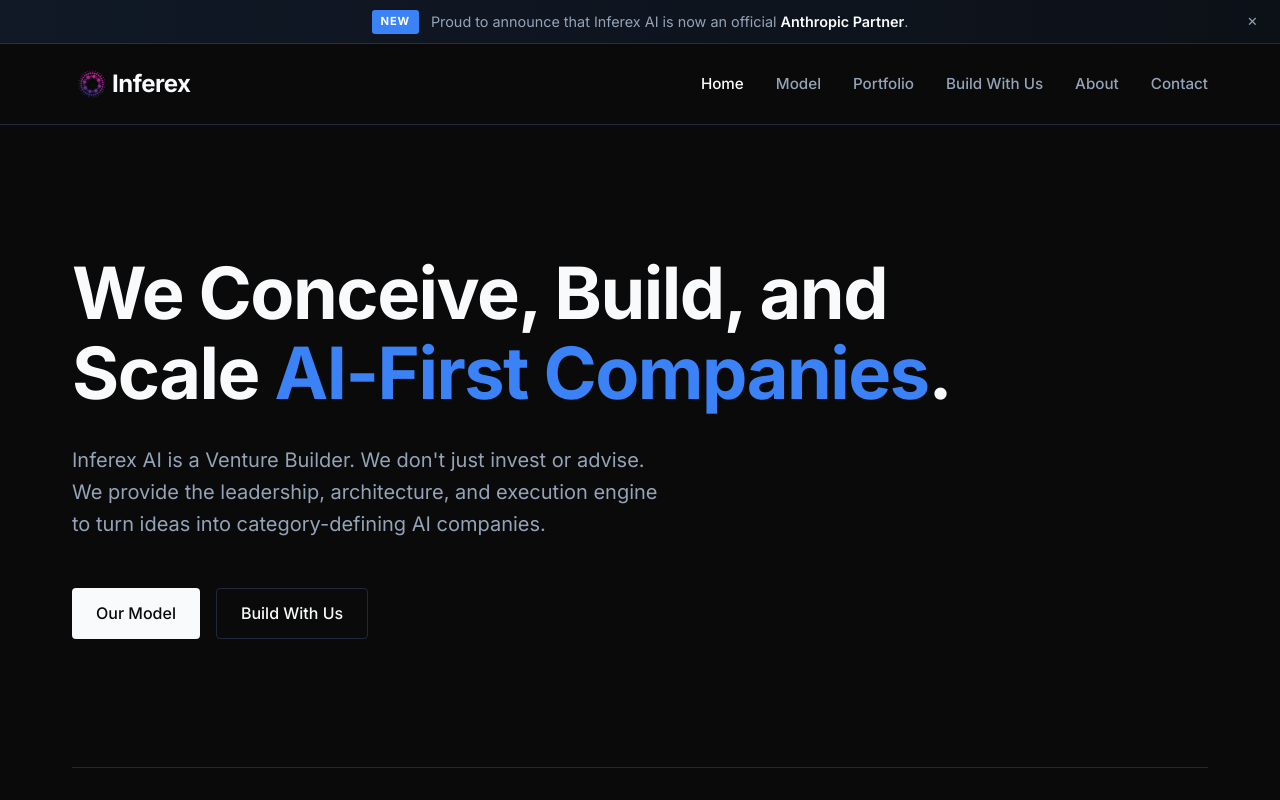
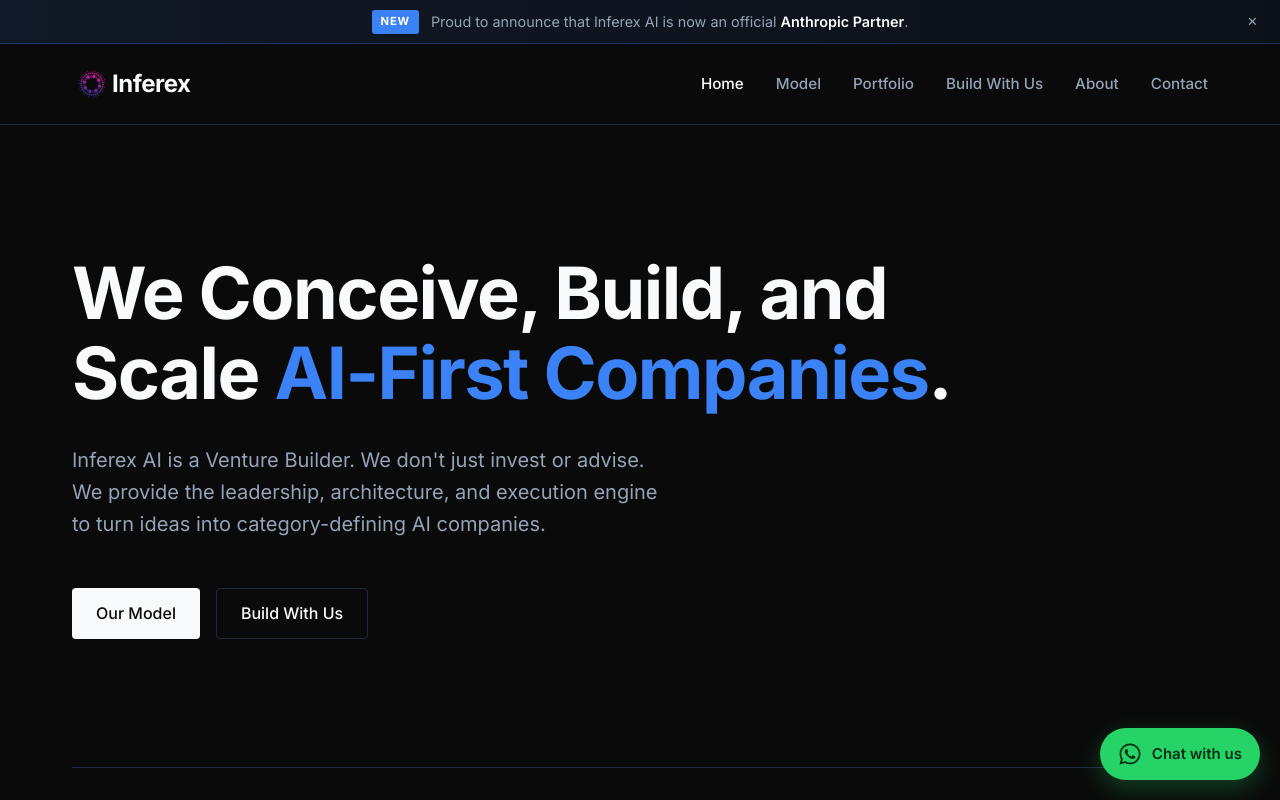
Before and after one commit to draj1979/venture-builder, a React (Vite) app: page / in a window 1280 px wide. Shown: the top 800 px of the page. Built offline with nearby package versions, Linux system fonts and the light colour scheme.

Commit message:
whatsapp bot

```diff
--- a/src/components/Footer.jsx
+++ b/src/components/Footer.jsx
@@ -1,4 +1,5 @@
 import { Link } from 'react-router-dom';
+import { whatsappLink } from '../data/whatsapp';
 import './Footer.css';
 
 const Footer = () => {
@@ -12,6 +13,7 @@ const Footer = () => {
                 <div className="footer-links">
                     <a href="https://linkedin.com/company/kartavyatech" target="_blank" rel="noopener noreferrer" className="footer-link">LinkedIn</a>
                     <a href="https://twitter.com/kartavyatech" target="_blank" rel="noopener noreferrer" className="footer-link">Twitter</a>
+                    <a href={whatsappLink()} target="_blank" rel="noopener noreferrer" className="footer-link">WhatsApp</a>
                     <Link to="/contact" className="footer-link">Contact</Link>
                 </div>
             </div>
--- a/src/components/Layout.jsx
+++ b/src/components/Layout.jsx
@@ -1,6 +1,7 @@
 import Navbar from './Navbar';
 import Footer from './Footer';
 import AnnouncementBanner from './AnnouncementBanner';
+import WhatsAppButton from './WhatsAppButton';
 
 // eslint-disable-next-line react/prop-types
 const Layout = ({ children }) => {
@@ -10,6 +11,7 @@ const Layout = ({ children }) => {
             <Navbar />
             <main style={{ flex: 1 }}>{children}</main>
             <Footer />
+            <WhatsAppButton />
         </div>
     );
 };
--- /dev/null
+++ b/src/components/WhatsAppButton.css
@@ -0,0 +1,53 @@
+.whatsapp-fab {
+    position: fixed;
+    right: 1.25rem;
+    bottom: 1.25rem;
+    z-index: 900;
+    display: inline-flex;
+    align-items: center;
+    gap: 0.625rem;
+    padding: 0.875rem 1.125rem;
+    border-radius: 999px;
+    background-color: #25d366;
+    color: #052e16;
+    font-weight: 600;
+    font-size: 0.9375rem;
+    box-shadow: 0 8px 24px rgba(37, 211, 102, 0.28);
+    transition: transform var(--transition-fast), box-shadow var(--transition-fast);
+}
+
+.whatsapp-fab:hover {
+    transform: translateY(-2px);
+    box-shadow: 0 12px 28px rgba(37, 211, 102, 0.4);
+}
+
+.whatsapp-fab:focus-visible {
+    outline: 2px solid var(--text-primary);
+    outline-offset: 3px;
+}
+
+.whatsapp-fab-icon {
+    font-size: 1.5rem;
+    flex-shrink: 0;
+}
+
+/* Collapse to a circular icon button on small screens */
+@media (max-width: 640px) {
+    .whatsapp-fab {
+        padding: 0.875rem;
+    }
+
+    .whatsapp-fab-label {
+        display: none;
+    }
+}
+
+@media (prefers-reduced-motion: reduce) {
+    .whatsapp-fab {
+        transition: none;
+    }
+
+    .whatsapp-fab:hover {
+        transform: none;
+    }
+}
--- /dev/null
+++ b/src/components/WhatsAppButton.jsx
@@ -0,0 +1,20 @@
+import { FaWhatsapp } from 'react-icons/fa';
+import { whatsappLink } from '../data/whatsapp';
+import './WhatsAppButton.css';
+
+const WhatsAppButton = () => {
+    return (
+        <a
+            href={whatsappLink()}
+            target="_blank"
+            rel="noopener noreferrer"
+            className="whatsapp-fab"
+            aria-label="Chat with us on WhatsApp"
+        >
+            <FaWhatsapp className="whatsapp-fab-icon" aria-hidden="true" />
+            <span className="whatsapp-fab-label">Chat with us</span>
+        </a>
+    );
+};
+
+export default WhatsAppButton;
--- /dev/null
+++ b/src/data/whatsapp.js
@@ -0,0 +1,11 @@
+// WhatsApp bot contact details. Number is in international format, digits only.
+export const WHATSAPP_NUMBER = '917795691794';
+
+export const WHATSAPP_DISPLAY_NUMBER = '+91 77956 91794';
+
+export const WHATSAPP_DEFAULT_MESSAGE =
+    "Hi Inferex AI — I'd like to know more about building with you.";
+
+// Builds a wa.me click-to-chat link that opens the bot with a prefilled message.
+export const whatsappLink = (message = WHATSAPP_DEFAULT_MESSAGE) =>
+    `https://wa.me/${WHATSAPP_NUMBER}?text=${encodeURIComponent(message)}`;
--- a/src/pages/Contact.css
+++ b/src/pages/Contact.css
@@ -73,6 +73,13 @@
     text-underline-offset: 4px;
 }
 
+.whatsapp-link {
+    display: inline-flex;
+    align-items: center;
+    gap: 0.5rem;
+    color: #25d366;
+}
+
 .calendly-card {
     background: rgba(255, 255, 255, 0.02);
     border: 1px solid var(--border-color);
--- a/src/pages/Contact.jsx
+++ b/src/pages/Contact.jsx
@@ -1,5 +1,7 @@
 import { useEffect } from 'react';
+import { FaWhatsapp } from 'react-icons/fa';
 import SEO from '../components/SEO';
+import { WHATSAPP_DISPLAY_NUMBER, whatsappLink } from '../data/whatsapp';
 import './Contact.css';
 
 const Contact = () => {
@@ -45,6 +47,20 @@ const Contact = () => {
                             </div>
 
                             <div className="info-card">
+                                <h3>Chat on WhatsApp</h3>
+                                <p>Message our assistant for a quick answer on ventures, partnerships, or how the studio works.</p>
+                                <a
+                                    href={whatsappLink('Hi Inferex AI — I came from your contact page and have a question.')}
+                                    target="_blank"
+                                    rel="noopener noreferrer"
+                                    className="info-link whatsapp-link"
+                                >
+                                    <FaWhatsapp aria-hidden="true" />
+                                    {WHATSAPP_DISPLAY_NUMBER}
+                                </a>
+                            </div>
+
+                            <div className="info-card">
                                 <h3>Office</h3>
                                 <p>419, Asset Alcazar, Sarjapur Road, Bangalore, Karnataka, India</p>
                             </div>
```
Also changed, not shown: 1 other file (tests, documents, lock files or other folders).
